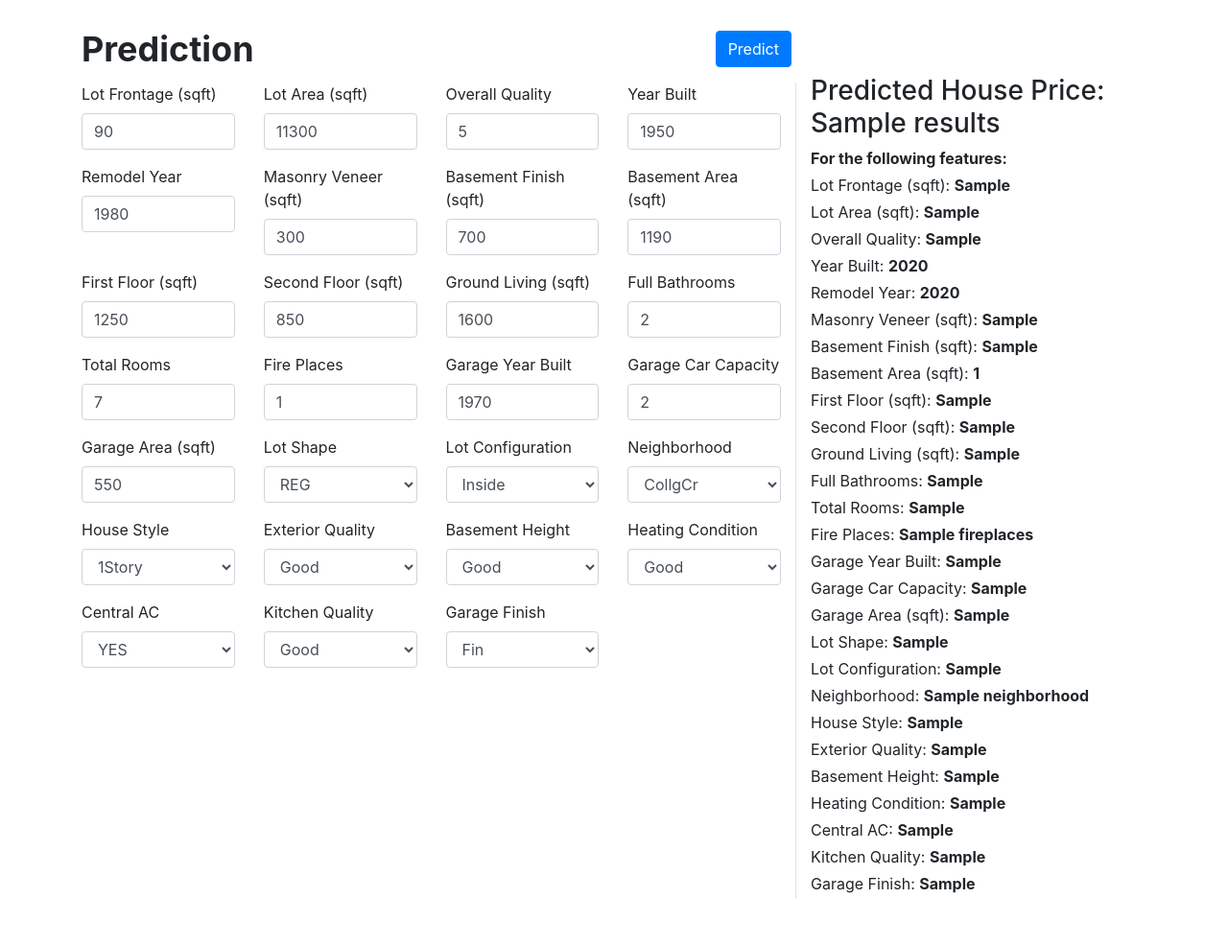
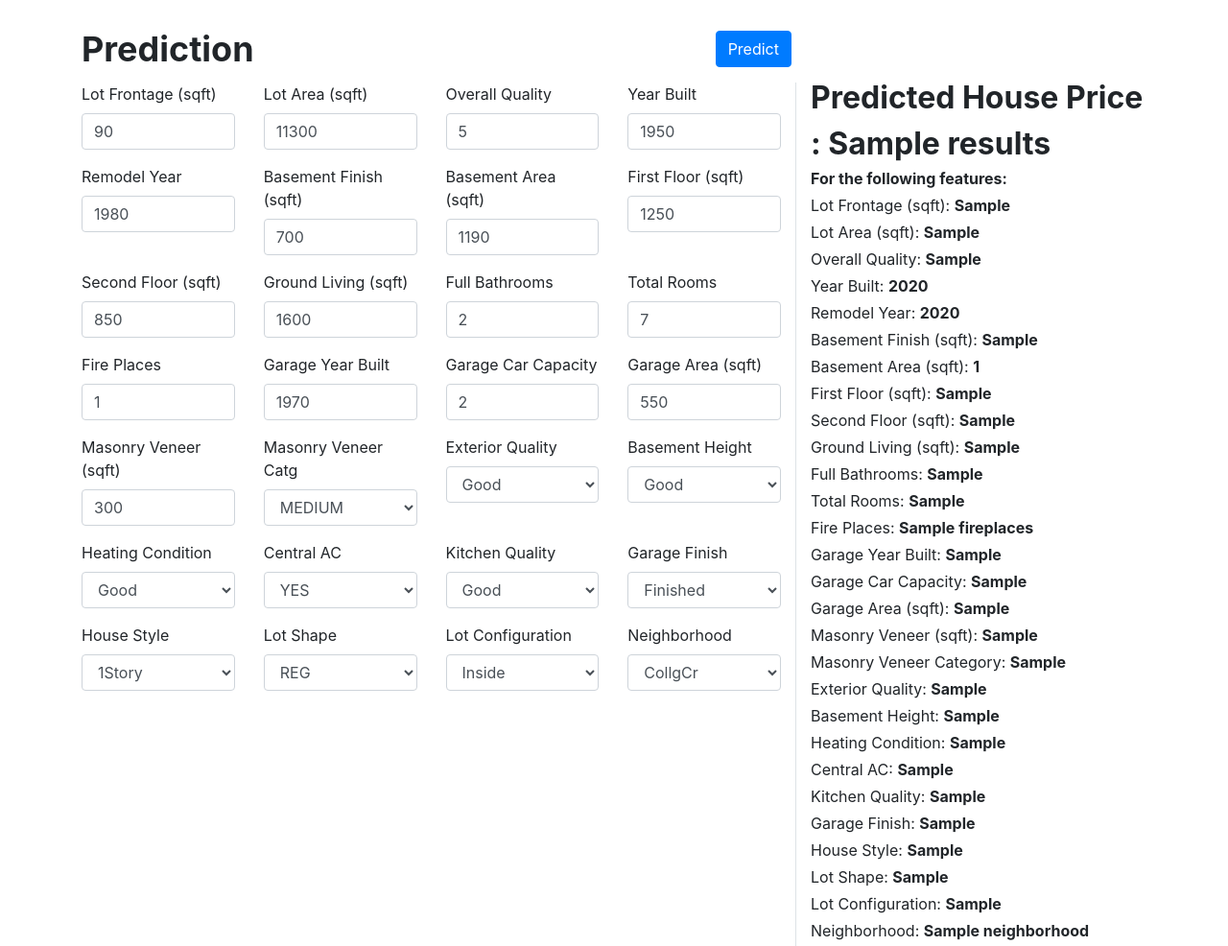
Before and after one commit to KickStartersproject/house-prediction-lgbm-app, a Flask app: template application/templates/prediction.html in a window 1280 px wide. Shown: the part 56-1042 px from the top of the page at 96% size. Before the commit the page ends 993 px from the top, so only its background shows below. Run offline with Flask 2, Linux system fonts and the light colour scheme; the template is opened without the code that fills it: most values are stand-ins (such as "Sample title", 1, 10 or a date in 2020); some libraries are stand-ins or nearby versions.

Commit message:
updated and fixed issues

```diff
--- a/application/templates/prediction.html
+++ b/application/templates/prediction.html
@@ -42,12 +42,6 @@
                     <div class="form-group">
                         <label data-toggle="tooltip" data-placement="top" title="Remodel date" for="">Remodel Year</label>
                         <input type="number" class="form-control" name="YearRemodAdd" id="YearRemodAdd" value="{{1980}}"/>
-                    </div>
-                </div>
-                <div class="col-md-3">
-                    <div class="form-group">
-                        <label data-toggle="tooltip" data-placement="top" title="Masonry veneer area in square feet" for="">Masonry Veneer (sqft)</label>
-                        <input type="number" class="form-control" name="MasVnrArea" id="MasVnrArea" value="{{300}}"/>
                     </div>
                 </div>
                 <div class="col-md-3">
@@ -117,8 +111,105 @@
                         <input type="number" class="form-control" name="GarageArea" id="GarageArea" value="{{550}}"/>
                     </div>
                 </div>
+                <div class="col-md-3">
+                    <div class="form-group">
+                        <label data-toggle="tooltip" data-placement="top" title="Masonry veneer area in square feet" for="">Masonry Veneer (sqft)</label>
+                        <input type="number" class="form-control" name="MasVnrArea" id="MasVnrArea" value="{{300}}"/>
+                    </div>
+                </div>
 
+                <div class="col-md-3">
+                    <div class="form-group">
+                      <label data-toggle="tooltip" data-placement="top" title="Masonry veneer area category">Masonry Veneer Catg</label>
+                      <select class="form-control" name="MasVnrAreaCatg" id="MasVnrAreaCatg">
+                        <option value="MEDIUM" selected>MEDIUM</option>
+                        <option value="BIG">BIG</option>
+                        <option value="SMALL">SMALL</option>
+                      </select>
+                    </div>
+                </div>
+                <div class="col-md-3">
+                    <div class="form-group">
+                      <label data-toggle="tooltip" data-placement="top" title="Exterior material quality">Exterior Quality</label>
+                      <select class="form-control" name="ExterQual" id="ExterQual">
+                        <option value="Gd" selected>Good</option>
+                        <option value="Fa">Fair</option>
+                        <option value="Ex">Excellent</option>
+                        <option value="TA">TA</option>
+                      </select>
+                    </div>
+                </div>
+                <div class="col-md-3">
+                    <div class="form-group">
+                      <label data-toggle="tooltip" data-placement="top" title="Height of the basement">Basement Height</label>
+                      <select class="form-control" name="BsmtQual" id="BsmtQual">
+                        <option value="Gd" selected>Good</option>
+                        <option value="Fa">Fair</option>
+                        <option value="Ex">Excellent</option>
+                        <option value="NO">Not Good</option>
+                        <option value="TA">TA</option>
+                      </select>
+                    </div>
+                </div>
+                <div class="col-md-3">
+                    <div class="form-group">
+                      <label data-toggle="tooltip" data-placement="top" title="Heating quality and condition">Heating Condition</label>
+                      <select class="form-control" name="HeatingQC" id="HeatingQC">
+                        <option value="Gd" selected>Good</option>
+                        <option value="Fa">Fair</option>
+                        <option value="Ex">Excellent</option>
+                        <option value="Po">Poor</option>
+                        <option value="TA">TA</option>
+                      </select>
+                    </div>
+                </div>
+                <div class="col-md-3">
+                    <div class="form-group">
+                      <label data-toggle="tooltip" data-placement="top" title="Central air conditioning">Central AC</label>
+                      <select class="form-control" name="CentralAir" id="CentralAir">
+                        <option value="Y" selected>YES</option>
+                        <option value="N">NO</option>
+                      </select>
+                    </div>
+                </div>
+                <div class="col-md-3">
+                    <div class="form-group">
+                      <label data-toggle="tooltip" data-placement="top" title="Kitchen quality">Kitchen Quality</label>
+                      <select class="form-control" name="KitchenQual" id="KitchenQual">
+                        <option value="Gd" selected>Good</option>
+                        <option value="Fa">Fair</option>
+                        <option value="Ex">Excellent</option>
+                        <option value="TA">TA</option>
+                      </select>
+                    </div>
+                </div>
 
+                <div class="col-md-3">
+                    <div class="form-group">
+                      <label data-toggle="tooltip" data-placement="top" title="Interior finish of the garage">Garage Finish</label>
+                      <select class="form-control" name="GarageFinish" id="GarageFinish">
+                        <option value="Fin" selected>Finished</option>
+                        <option value="Unf">Unfinished</option>
+                        <option value="RFn">Rearly Finished</option>
+                        <option value="NO">NO</option>
+                      </select>
+                    </div>
+                </div>
+                <div class="col-md-3">
+                    <div class="form-group">
+                      <label data-toggle="tooltip" data-placement="top" title="Style of dwelling">House Style</label>
+                      <select class="form-control" name="HouseStyle" id="HouseStyle">
+                        <option value="1Story" selected>1Story</option>
+                        <option value="2Story">2Story</option>
+                        <option value="1.5Fin">1.5Fin</option>
+                        <option value="1.5Unf">1.5Unf</option>
+                        <option value="SFoyer">SFoyer</option>
+                        <option value="SLvl">SLvl</option>
+                        <option value="2.5Unf">2.5Unf</option>
+                        <option value="2.5Fin">2.5Fin</option>
+                      </select>
+                    </div>
+                </div>
                 <div class="col-md-3">
                     <div class="form-group">
                       <label data-toggle="tooltip" data-placement="top" title="General shape of property">Lot Shape</label>
@@ -174,104 +265,20 @@
                     </div>
                 </div>
 
-                <div class="col-md-3">
-                    <div class="form-group">
-                      <label data-toggle="tooltip" data-placement="top" title="Style of dwelling">House Style</label>
-                      <select class="form-control" name="HouseStyle" id="HouseStyle">
-                        <option value="1Story" selected>1Story</option>
-                        <option value="2Story">2Story</option>
-                        <option value="1.5Fin">1.5Fin</option>
-                        <option value="1.5Unf">1.5Unf</option>
-                        <option value="SFoyer">SFoyer</option>
-                        <option value="SLvl">SLvl</option>
-                        <option value="2.5Unf">2.5Unf</option>
-                        <option value="2.5Fin">2.5Fin</option>
-                      </select>
-                    </div>
-                </div>
-                <div class="col-md-3">
-                    <div class="form-group">
-                      <label data-toggle="tooltip" data-placement="top" title="Exterior material quality">Exterior Quality</label>
-                      <select class="form-control" name="ExterQual" id="ExterQual">
-                        <option value="Gd" selected>Good</option>
-                        <option value="Fa">Fair</option>
-                        <option value="Ex">Excellent</option>
-                        <option value="TA">TA</option>
-                      </select>
-                    </div>
-                </div>
-                <div class="col-md-3">
-                    <div class="form-group">
-                      <label data-toggle="tooltip" data-placement="top" title="Height of the basement">Basement Height</label>
-                      <select class="form-control" name="BsmtQual" id="BsmtQual">
-                        <option value="Gd" selected>Good</option>
-                        <option value="Fa">Fair</option>
-                        <option value="Ex">Excellent</option>
-                        <option value="NO">Not Good</option>
-                        <option value="TA">TA</option>
-                      </select>
-                    </div>
-                </div>
-
-                <div class="col-md-3">
-                    <div class="form-group">
-                      <label data-toggle="tooltip" data-placement="top" title="Heating quality and condition">Heating Condition</label>
-                      <select class="form-control" name="HeatingQC" id="HeatingQC">
-                        <option value="Gd" selected>Good</option>
-                        <option value="Fa">Fair</option>
-                        <option value="Ex">Excellent</option>
-                        <option value="Po">Poor</option>
-                        <option value="TA">TA</option>
-                      </select>
-                    </div>
-                </div>
-                <div class="col-md-3">
-                    <div class="form-group">
-                      <label data-toggle="tooltip" data-placement="top" title="Central air conditioning">Central AC</label>
-                      <select class="form-control" name="CentralAir" id="CentralAir">
-                        <option value="Y" selected>YES</option>
-                        <option value="N">NO</option>
-                      </select>
-                    </div>
-                </div>
-                <div class="col-md-3">
-                    <div class="form-group">
-                      <label data-toggle="tooltip" data-placement="top" title="Kitchen quality">Kitchen Quality</label>
-                      <select class="form-control" name="KitchenQual" id="KitchenQual">
-                        <option value="Gd" selected>Good</option>
-                        <option value="Fa">Fair</option>
-                        <option value="Ex">Excellent</option>
-                        <option value="TA">TA</option>
-                      </select>
-                    </div>
-                </div>
-
-                <div class="col-md-3">
-                    <div class="form-group">
-                      <label data-toggle="tooltip" data-placement="top" title="Interior finish of the garage">Garage Finish</label>
-                      <select class="form-control" name="GarageFinish" id="GarageFinish">
-                        <option value="Fin" selected>Fin</option>
-                        <option value="Unf">Unf</option>
-                        <option value="RFn">RFn</option>
-                        <option value="NO">NO</option>
-                      </select>
-                    </div>
-                </div>
-
             </div>
         </div>
 
         <div class="col-md-4">
             <div class="row">
+                {% if (results) %}
                 <div class="col-md-12">
-                    <h3> Predicted House Price: {{ results }}  </h3>
+                    <span style="font-size: 32px;"><b> Predicted House Price : {{ results }} </b> </span>
                         <p class="mb-1"><b>For the following features:</b> </p>
                         <p class="mb-1"> Lot Frontage (sqft): <span><b>{{LotFrontage}}</b></span> </p>
                         <p class="mb-1"> Lot Area (sqft): <span><b>{{LotArea}}</b></span> </p>
                         <p class="mb-1"> Overall Quality: <span><b>{{OverallQual}}</b></span></p>
                         <p class="mb-1"> Year Built: <span><b>{{YearBuilt}}</b></span> </p>
                         <p class="mb-1"> Remodel Year: <span><b>{{YearRemodAdd}}</b></span> </p>
-                        <p class="mb-1"> Masonry Veneer (sqft): <span><b>{{MasVnrArea}}</b></span> </p>
                         <p class="mb-1"> Basement Finish (sqft): <span><b>{{BsmtFinSF1}}</b></span> </p>
                         <p class="mb-1"> Basement Area (sqft): <span><b>{{TotalBsmtSF}}</b></span> </p>
                         <p class="mb-1"> First Floor (sqft): <span><b>{{FirstFlrSF}}</b></span> </p>
@@ -283,17 +290,21 @@
                         <p class="mb-1"> Garage Year Built: <span><b>{{GarageYrBlt}}</b></span> </p>
                         <p class="mb-1"> Garage Car Capacity: <span><b>{{GarageCars}}</b></span> </p>
                         <p class="mb-1"> Garage Area (sqft): <span><b>{{GarageArea}}</b></span> </p>
-                        <p class="mb-1"> Lot Shape: <span><b>{{LotShape}}</b></span> </p>
-                        <p class="mb-1"> Lot Configuration: <span><b>{{LotConfig}}</b></span> </p>
-                        <p class="mb-1"> Neighborhood: <span><b>{{Neighborhood}}</b></span> </p>
-                        <p class="mb-1"> House Style: <span><b>{{HouseStyle}}</b></span> </p>
+                        <p class="mb-1"> Masonry Veneer (sqft): <span><b>{{MasVnrArea}}</b></span> </p>
+                        <p class="mb-1"> Masonry Veneer Category: <span><b>{{MasVnrAreaCatg}}</b></span> </p>
                         <p class="mb-1"> Exterior Quality: <span><b>{{ExterQual}}</b></span> </p>
                         <p class="mb-1"> Basement Height: <span><b>{{BsmtQual}}</b></span> </p>
                         <p class="mb-1"> Heating Condition: <span><b>{{HeatingQC}}</b></span> </p>
                         <p class="mb-1"> Central AC: <span><b>{{CentralAir}}</b></span> </p>
                         <p class="mb-1"> Kitchen Quality: <span><b>{{KitchenQual}}</b></span> </p>
                         <p class="mb-1"> Garage Finish: <span><b>{{GarageFinish}}</b></span> </p>
+                        <p class="mb-1"> House Style: <span><b>{{HouseStyle}}</b></span> </p>
+                        <p class="mb-1"> Lot Shape: <span><b>{{LotShape}}</b></span> </p>
+                        <p class="mb-1"> Lot Configuration: <span><b>{{LotConfig}}</b></span> </p>
+                        <p class="mb-1"> Neighborhood: <span><b>{{Neighborhood}}</b></span> </p>
+
                 </div>
+                {% endif %}
             </div>
 
         </div>
```
Also changed, not shown: application/routes.py (+57 -9 lines).
